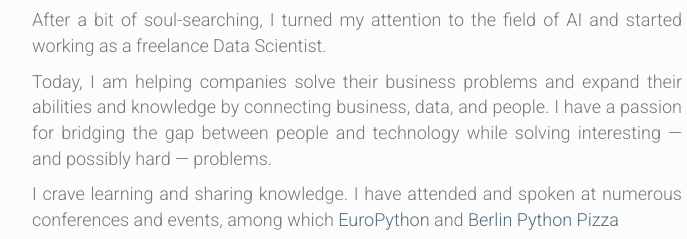
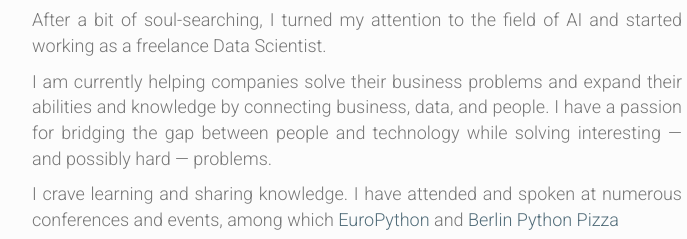
Before and after one commit to teoguso/teoguso.github.io, a plain HTML site: page about/index.html in a window 1280 px wide. Shown: the part 281-520 px from the top of the page, 283-970 px from the left. Drawn offline with nearby package versions, Linux system fonts and the light colour scheme.

Commit message:
rebuilding site Tue Jul 16 10:25:01 CEST 2019

```diff
--- a/about/index.html
+++ b/about/index.html
@@ -62,7 +62,7 @@ I turned my attention to the field of AI
 and started working as a freelance
 Data Scientist.</p>
 
-<p>Today, I am helping companies solve their business
+<p>I am currently helping companies solve their business
 problems and expand their abilities and knowledge
 by connecting business, data, and people.
 I have a passion for bridging the gap between
```
